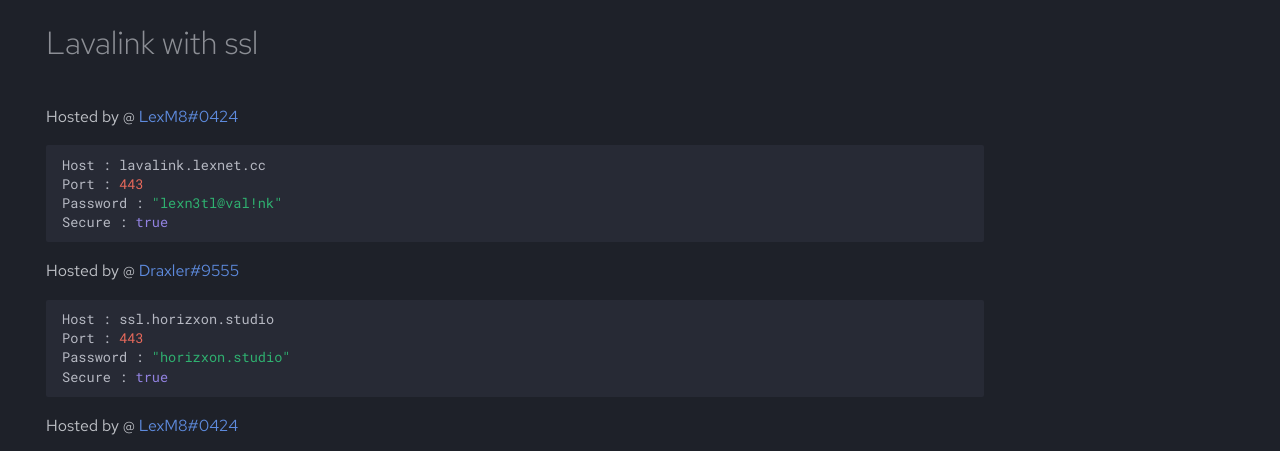
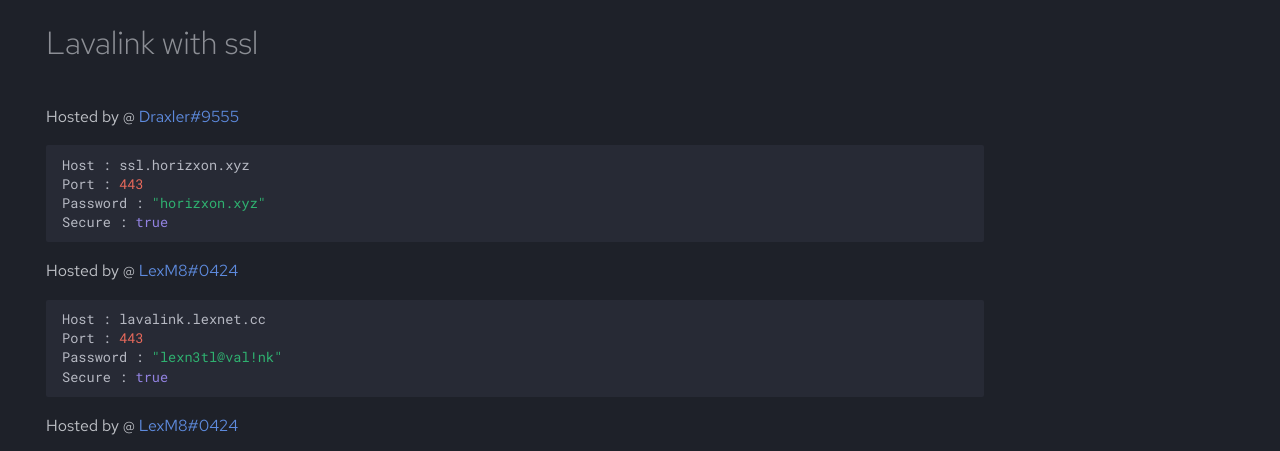
Before and after one commit to DarrenOfficial/lavalink-list, an MkDocs documentation site: the page built from docs/SSL/lavalink-with-ssl.md, in a window 1280 px wide and 1228 px high. Shown: the part 124-575 px from the top of the window. Built offline with MkDocs 1.6.1 and Material for MkDocs 9.7.7, drawn with Linux system fonts in a browser that asks for light colours; comment, search, counter and statistics services are not loaded.

Commit message:
Update lavalink-with-ssl.md

````diff
--- a/docs/SSL/lavalink-with-ssl.md
+++ b/docs/SSL/lavalink-with-ssl.md
@@ -7,19 +7,19 @@ description: SSL Uses Secure WS connection, whilst No SSL uses standard WS. if y
 <div data-ea-style="stickybox" class="dark horizontal" data-ea-publisher="darrennathanaelcom" data-ea-type="image"></div>
 
 
+Hosted by @ [Draxler#9555](https://status.horizxon.xyz/)
+```bash
+Host : ssl.horizxon.xyz
+Port : 443
+Password : "horizxon.xyz"
+Secure : true
+```
+
 Hosted by @ [LexM8#0424](https://freelavalink.lexnet.cc)
 ```bash
 Host : lavalink.lexnet.cc
 Port : 443
 Password : "lexn3tl@val!nk"
-Secure : true
-```
-
-Hosted by @ [Draxler#9555](https://status.horizxon.studio/)
-```bash
-Host : ssl.horizxon.studio
-Port : 443
-Password : "horizxon.studio"
 Secure : true
 ```
 
````
